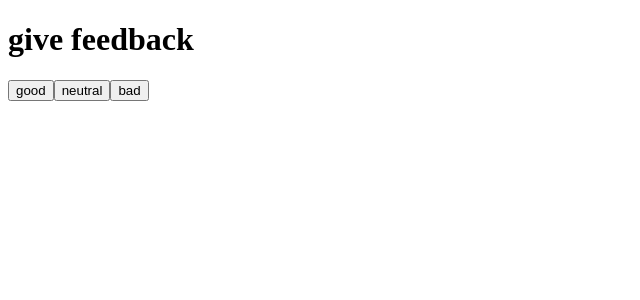
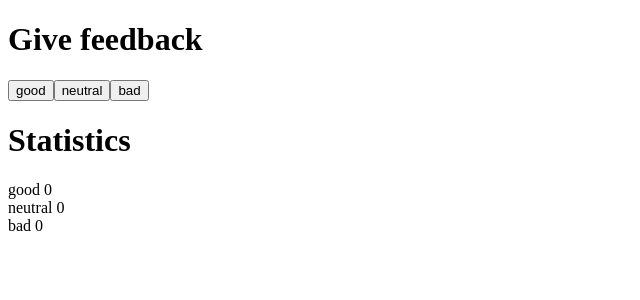
Before and after one commit to keyxcode/fso-part1, a React (Create React App) app in the folder unicafe/: page / in a window 1280 px wide. Shown: the top 300 px of the page, without its empty margins (0-640 px from the left). Built offline with nearby package versions, Linux system fonts and the light colour scheme.

Commit message:
Add dummy stats components to unicafe

```diff
--- a/unicafe/src/App.js
+++ b/unicafe/src/App.js
@@ -2,6 +2,12 @@ import { useState } from "react";
 
 const Button = ({ handleClick, text }) => (
   <button onClick={handleClick}>{text}</button>
+);
+
+const Stats = ({ statName, statNum }) => (
+  <div>
+    {statName} {statNum}
+  </div>
 );
 
 const App = () => {
@@ -12,10 +18,14 @@ const App = () => {
 
   return (
     <div>
-      <h1>give feedback</h1>
+      <h1>Give feedback</h1>
       <Button handleClick={() => console.log("good")} text="good" />
       <Button handleClick={() => console.log("neutral")} text="neutral" />
       <Button handleClick={() => console.log("bad")} text="bad" />
+      <h1>Statistics</h1>
+      <Stats statName="good" statNum="0" />
+      <Stats statName="neutral" statNum="0" />
+      <Stats statName="bad" statNum="0" />
     </div>
   );
 };
```
